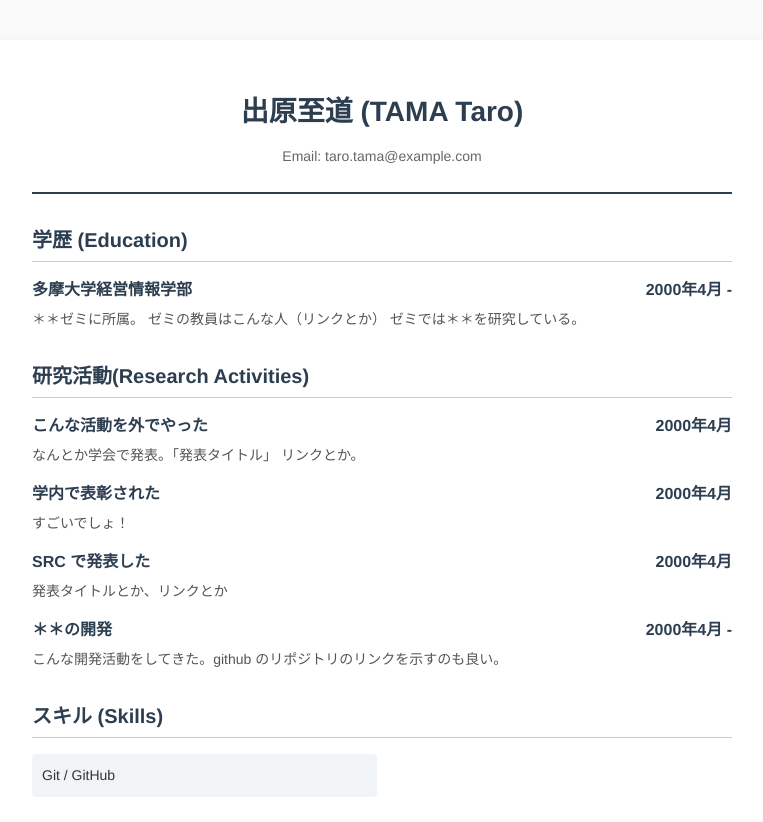
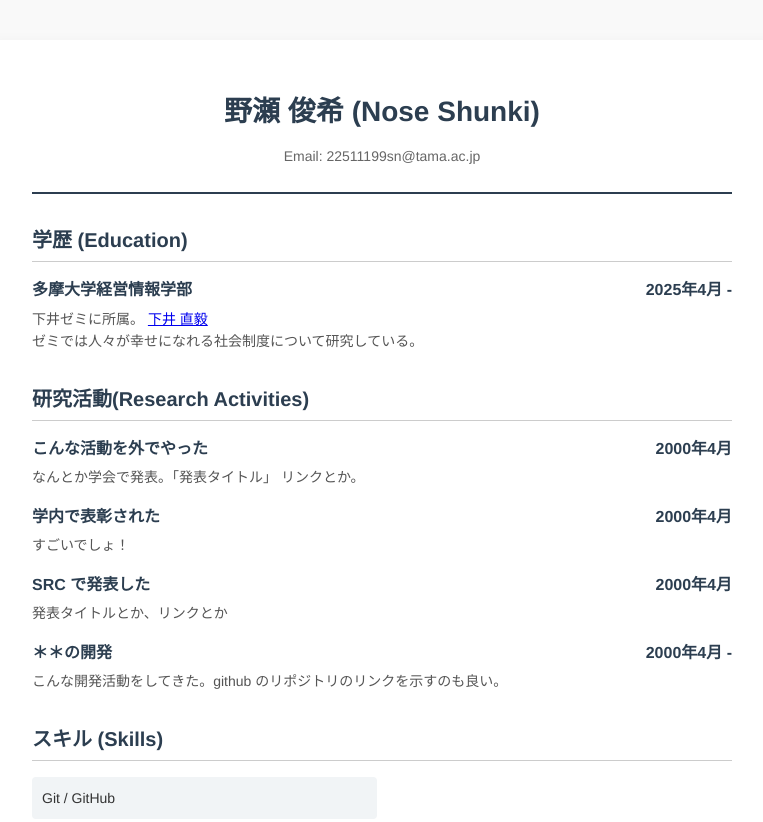
Before and after one commit to shunkin1224/shunkin1224.github.io, a plain HTML site: page index.html in a window 1280 px wide. Shown: the top 822 px of the page, without its empty margins (258-1021 px from the left). Drawn offline with Linux system fonts and the light colour scheme.

Commit message:
ゼミについて書き替えました

```diff
--- a/index.html
+++ b/index.html
@@ -10,20 +10,20 @@
 
 <div class="cv-container">
     <div class="header">
-        <h1>出原至道 (TAMA Taro)</h1>
-        <p>Email: taro.tama@example.com</p>
+        <h1>野瀬 俊希 (Nose Shunki)</h1>
+        <p>Email: 22511199sn@tama.ac.jp</p>
     </div>
 
     <h2>学歴 (Education)</h2>
     <div class="section-content">
         <div class="item-header">
             <span>多摩大学経営情報学部</span>
-            <span>2000年4月 - </span>
+            <span>2025年4月 - </span>
         </div>
         <div class="item-desc">
-            ＊＊ゼミに所属。
-            ゼミの教員はこんな人（リンクとか）
-            ゼミでは＊＊を研究している。
+            下井ゼミに所属。
+            <a href="https://www.tama.ac.jp/guide/teacher/shimoi.html">下井 直毅</a>
+            <br>ゼミでは人々が幸せになれる社会制度について研究している。<br/>
         </div>
     </div>
 
--- a/style.css
+++ b/style.css
@@ -36,6 +36,7 @@ h2 {
     padding-bottom: 5px;
     margin-top: 30px;
     margin-bottom: 15px;
+
 }
 .section-content {
     margin-bottom: 20px;
```
